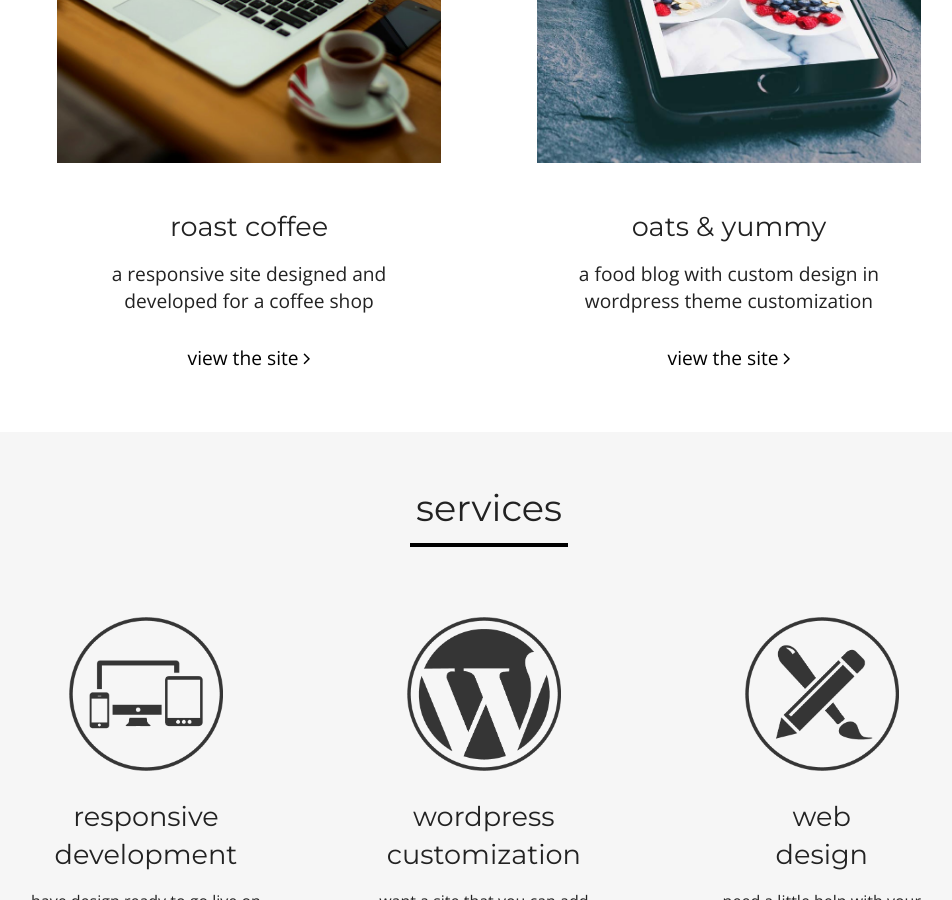
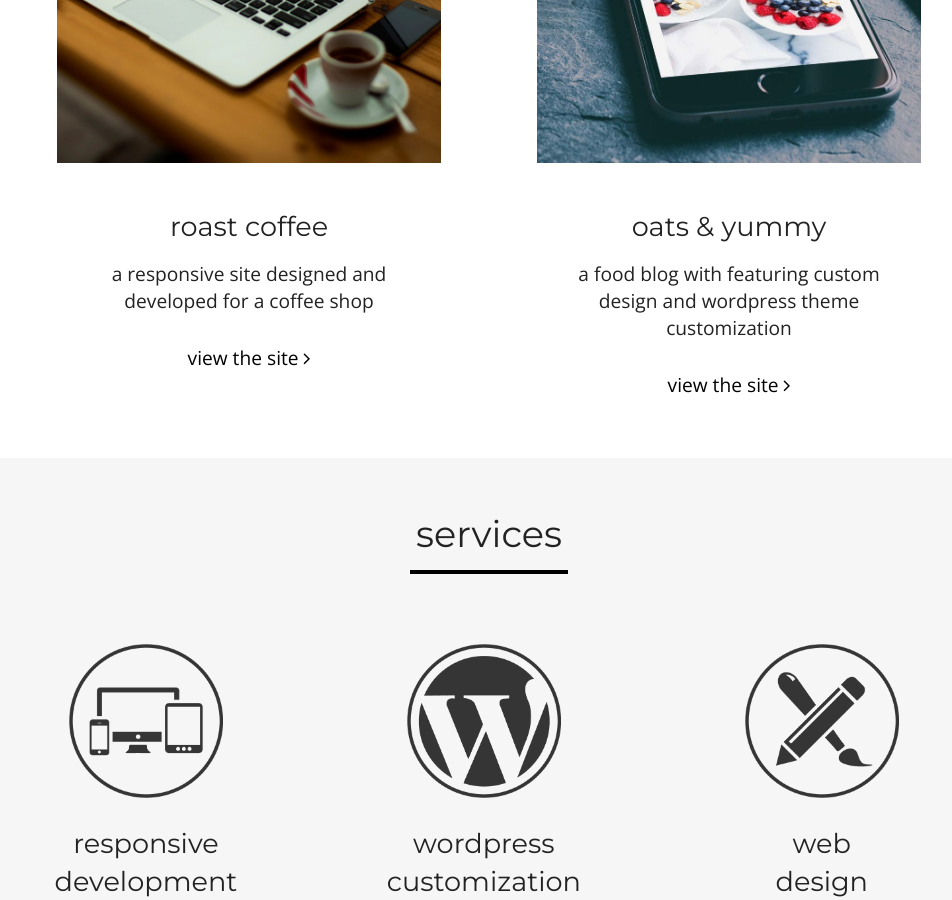
Before and after one commit to skiddhubbard/skiddhubbard.github.io, a Jekyll site: the page built from index.md, in a window 1280 px wide and 900 px high, scrolled down 1587 px. Shown: the whole window, without its empty margins (151-1103 px from the left). Built offline with Jekyll 4.4.1, drawn with Linux system fonts in a browser that asks for light colours; nearby versions of some CDN libraries.

Commit message:
changed text

```diff
--- a/_layouts/home.html
+++ b/_layouts/home.html
@@ -55,7 +55,7 @@ layout: default
       </div>
       <div class="work-text">
         <h3>oats &amp; yummy</h3>
-        <p>a food blog with custom design in wordpress theme customization</p>
+        <p>a food blog with featuring custom design and wordpress theme customization</p>
         <a href="http://oatsandyummy.com" target="_blank">
         <p class="work-link">view the site  <i class="fa fa-angle-right" aria-hidden="true"></i></p></a>
       </div>
```
